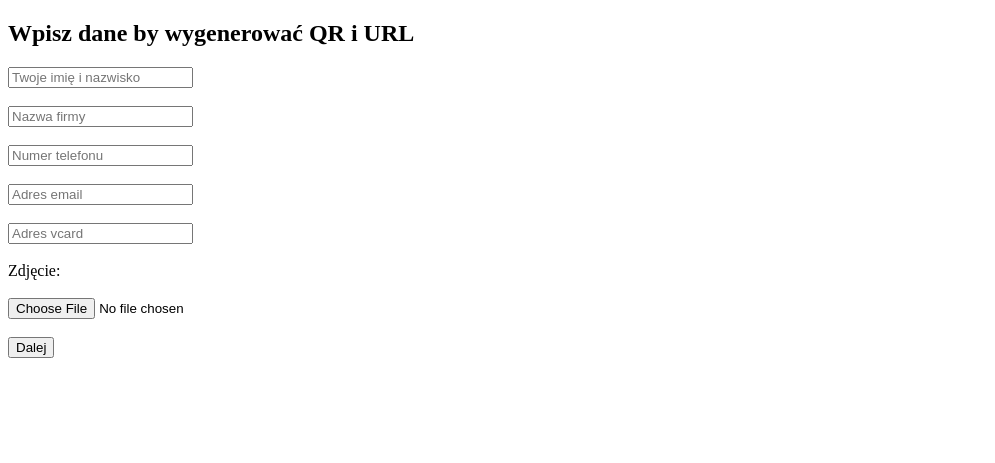
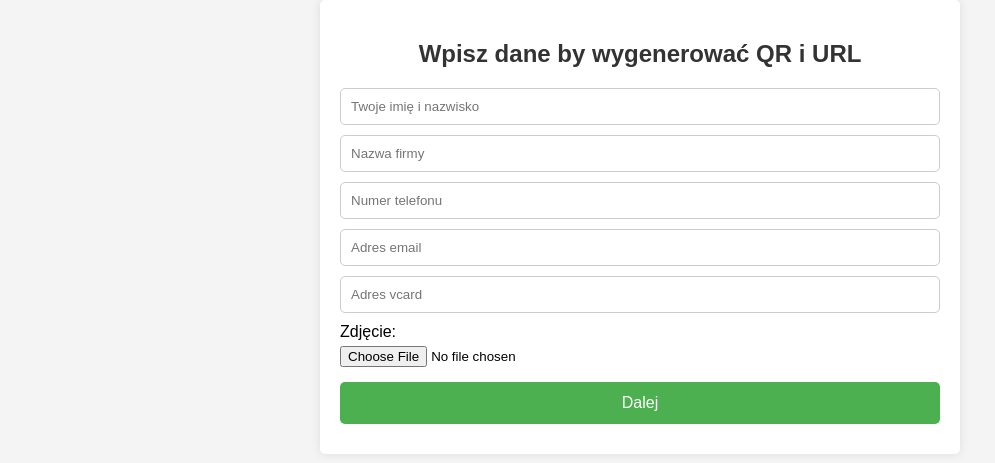
Before and after one commit to takado8/RAE_django_app, a Django app: page / in a window 1280 px wide. Shown: the top 463 px of the page, without its empty margins (0-995 px from the left). Run offline with Django 4.2, Linux system fonts and the light colour scheme; the visitor is signed in with stand-in values (Sample User, id 1).

Commit message:
Update create_vcard.html

```diff
--- a/django_project/vcard_creation/templates/create_vcard.html
+++ b/django_project/vcard_creation/templates/create_vcard.html
@@ -4,19 +4,76 @@
     <meta charset="UTF-8">
     <meta name="viewport" content="width=device-width, initial-scale=1.0">
     <title>VCard Form</title>
+    <style>
+        body {
+            font-family: Arial, sans-serif;
+            background-color: #f4f4f4;
+            margin: 0;
+            padding: 0;
+        }
+        .container {
+            max-width: 600px;
+            margin: 0 auto;
+            padding: 20px;
+            background-color: #fff;
+            border-radius: 5px;
+            box-shadow: 0 0 10px rgba(0, 0, 0, 0.1);
+        }
+        h2 {
+            color: #333;
+            text-align: center;
+        }
+        form {
+            margin-top: 20px;
+        }
+        input[type="text"],
+        input[type="tel"],
+        input[type="email"],
+        input[type="url"],
+        input[type="submit"] {
+            width: 100%;
+            padding: 10px;
+            margin-bottom: 10px;
+            border-radius: 5px;
+            border: 1px solid #ccc;
+            box-sizing: border-box;
+            font-family: inherit;
+        }
+        input[type="submit"] {
+            background-color: #4CAF50;
+            color: white;
+            font-size: 16px;
+            padding: 12px 20px;
+            border: none;
+            border-radius: 5px;
+            cursor: pointer;
+        }
+        input[type="submit"]:hover {
+            background-color: #45a049;
+        }
+        label {
+            margin-bottom: 10px;
+        }
+        input[type="file"] {
+            margin-top: 5px;
+            margin-bottom: 15px;
+        }
+    </style>
 </head>
 <body>
+<div class="container">
     <h2>Wpisz dane by wygenerować QR i URL</h2>
     <form action="" method="post" enctype="multipart/form-data">
         {% csrf_token %}
-        <input type="text" id="name" name="name" placeholder="Twoje imię i nazwisko" required><br><br>
-        <input type="text" id="organization" name="organization" placeholder="Nazwa firmy"><br><br>
-         <input type="tel" id="phone" name="phone" placeholder="Numer telefonu"><br><br>
-        <input type="email" id="email" name="email" placeholder="Adres email" required><br><br>
-        <input type="url" id="website" name="website" placeholder="Adres vcard"><br><br>
-        <label for="image">Zdjęcie:</label><br><br>
-        <input type="file" id="image" name="image"><br><br>
+        <input type="text" id="name" name="name" placeholder="Twoje imię i nazwisko" required><br>
+        <input type="text" id="organization" name="organization" placeholder="Nazwa firmy"><br>
+        <input type="tel" id="phone" name="phone" placeholder="Numer telefonu"><br>
+        <input type="email" id="email" name="email" placeholder="Adres email" required><br>
+        <input type="url" id="website" name="website" placeholder="Adres vcard"><br>
+        <label for="image">Zdjęcie:</label><br>
+        <input type="file" id="image" name="image"><br>
         <input type="submit" value="Dalej">
     </form>
+</div>
 </body>
 </html>
```
